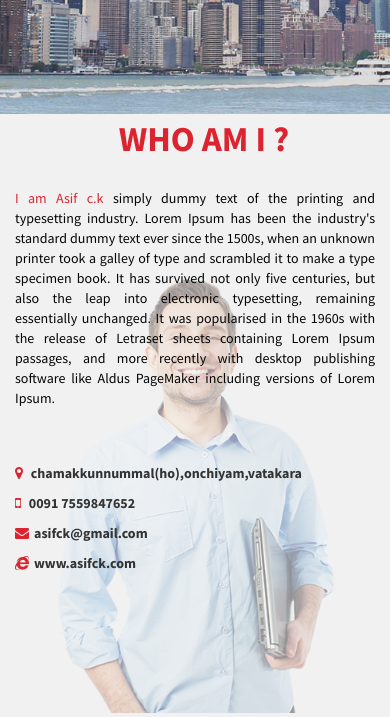
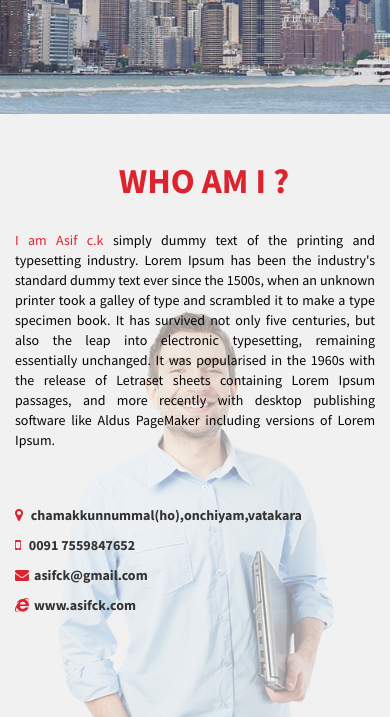
Before and after one commit to asifck/mysite, a plain HTML site: page index.html in a window 390 px wide. Shown: the part 730-1447 px from the top of the page. Drawn offline with nearby package versions, Linux system fonts and the light colour scheme; some packages are replaced by stand-ins of ours.

Commit message:
navbar collapse and positioning

```diff
--- a/css/style.css
+++ b/css/style.css
@@ -117,7 +117,7 @@ a {
 	background: #f1f1f1;
 }
 .page-block {
-	padding-top:60px;
+	padding-top:10%;
 }
 .red-head{
 	font-size: 64px;
@@ -434,15 +434,13 @@ h3{
 		width: 95%;
 		margin-left: 2.5%;
 		margin-right: 2.5%;
-		margin-top: 20%;
+		margin-top: 35%;
 		background:#f1f1f1;
         opacity:0.4;
 	}
 	.pg-section{
     position: absolute;
-    top: 90%;
-
-
+    top: 95%;
 	}
 
 	.red-head{
--- a/js/scrollspy-animate.js
+++ b/js/scrollspy-animate.js
@@ -1,6 +1,9 @@
 $(document).on('click', 'ul.nav a', function (event) {
     "use strict";
     event.preventDefault();
+    if($('.navbar-collapse').hasClass('in')) {
+        $('.navbar-toggle').click();
+    }
 
     $('html, body').animate({
         scrollTop: $($.attr(this, 'href')).offset().top
```
